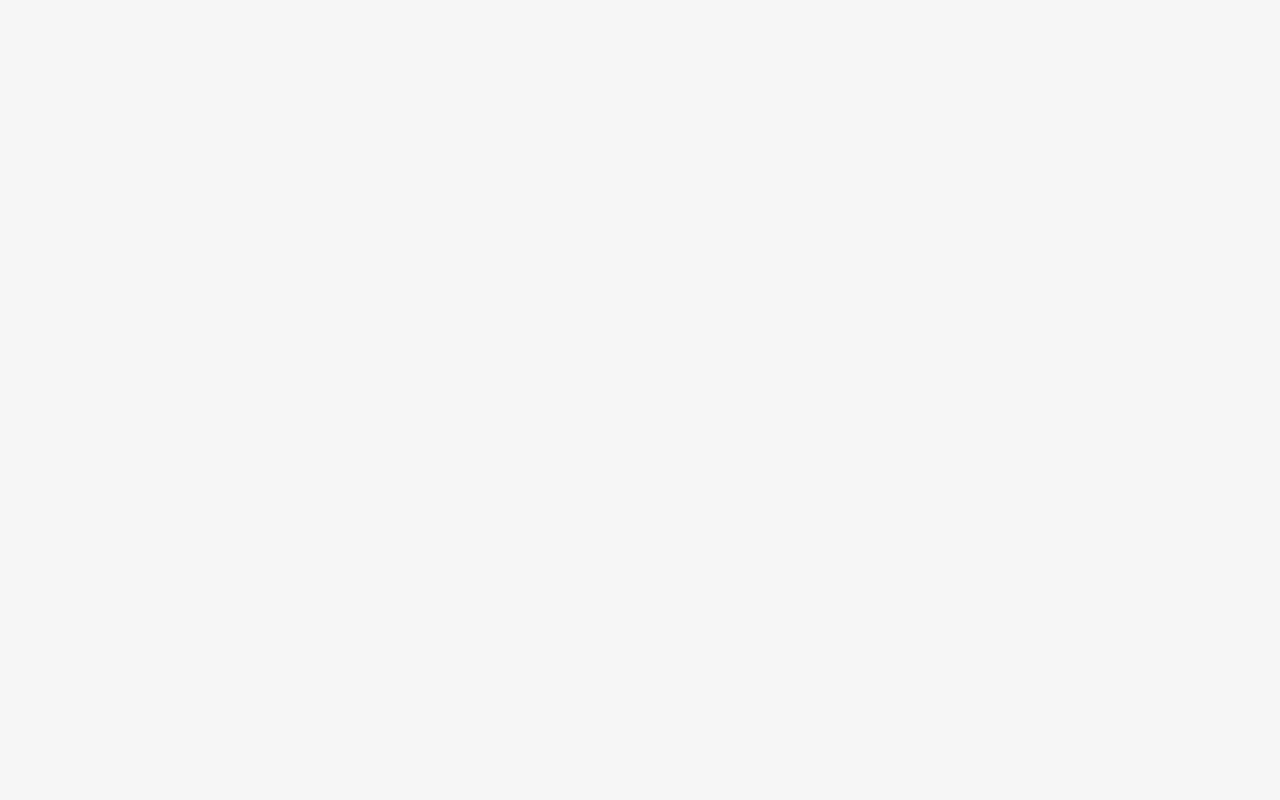
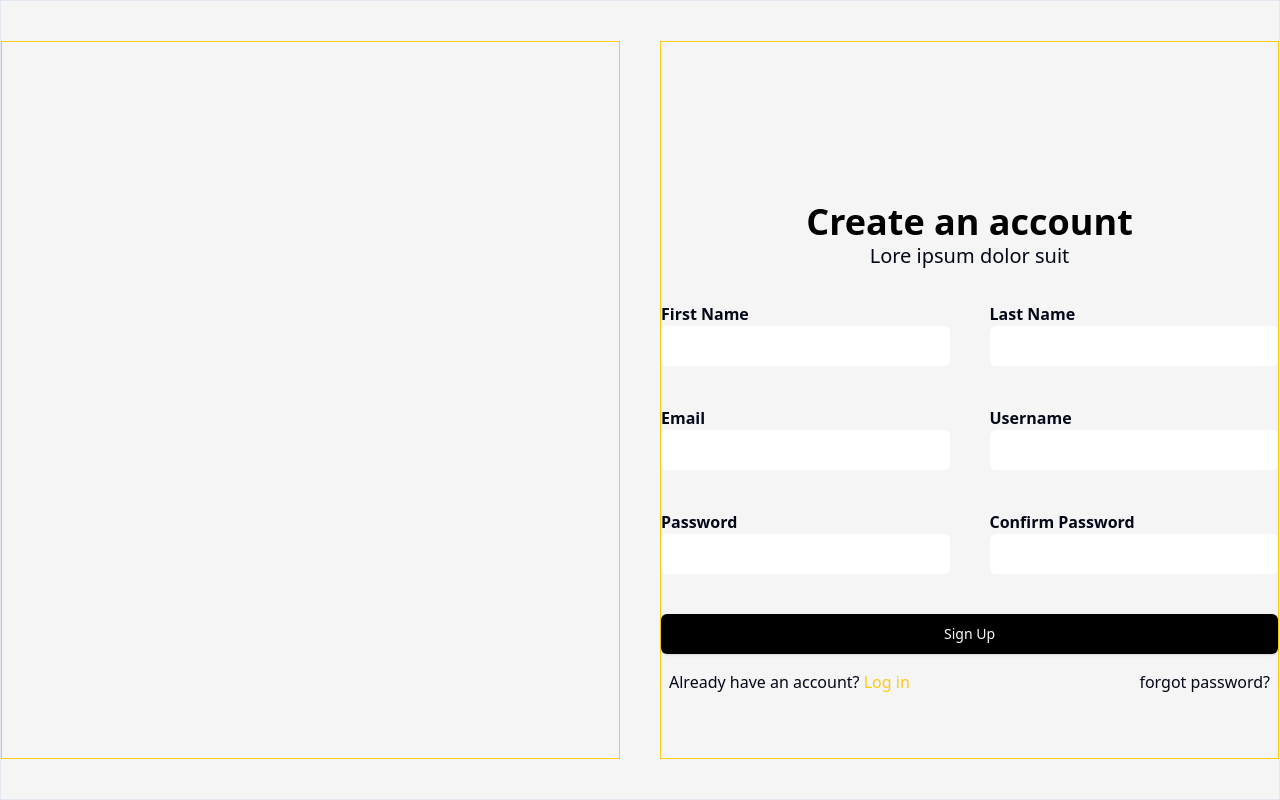
Before and after one commit to obuastella/Reviewblog, a React (Vite) app: page /register in a window 1280 px wide. Before the commit this address had no page. Built offline with nearby package versions, Linux system fonts and the light colour scheme.

Commit message:
wip auth screens

```diff
--- a/src/App.tsx
+++ b/src/App.tsx
@@ -1,6 +1,8 @@
 import { BrowserRouter as Router, Route, Routes } from "react-router-dom";
 import LandingPage from "./pages/LandingPage/LandingPage";
 import Onboarding from "./pages/Onboarding/Onboarding";
+import SignUp from "./pages/Auth/SignUp";
+import Login from "./pages/Auth/Login";
 
 export default function App() {
   return (
@@ -9,6 +11,8 @@ export default function App() {
         <Routes>
           <Route path="/" element={<LandingPage />} />
           <Route path="/get-started" element={<Onboarding />} />
+          <Route path="/register" element={<SignUp />} />
+          <Route path="/login" element={<Login />} />
         </Routes>
       </Router>
     </>
--- /dev/null
+++ b/src/pages/Auth/Login.tsx
@@ -0,0 +1,51 @@
+import { Button } from "@/components/ui/button";
+import { Link } from "react-router-dom";
+
+export default function Login() {
+  return (
+    <div className="w-full flex gap-x-10 justify-center items-center h-screen border">
+      <div className="border border-yellow-400 h-[90%] w-[50%]"></div>
+      <div className=" justify-center items-center  h-[90%] w-[50%]">
+        <section className="mt-40">
+          <h2 className="text-4xl text-black font-semibold text-center">
+            Log into your account
+          </h2>
+          <p className="text-center text-xl">Lore ipsum dolor suit</p>
+          <form className="mt-8" action="#">
+            <div className="mt-10 flex justify-start items-center gap-x-10">
+              <div className="w-full">
+                <label className="font-semibold" htmlFor="">
+                  Email
+                </label>
+                <br />
+                <input className="ps-2 w-[100%] rounded-md py-2" type="emil" />
+              </div>
+            </div>
+            <div className="mt-10 flex justify-start items-center gap-x-10">
+              <div className="w-full">
+                <label className="font-semibold" htmlFor="">
+                  Password
+                </label>
+                <br />
+                <input className="ps-2 w-[100%] rounded-md py-2" type="emil" />
+              </div>
+            </div>
+            <Button className="p-5 mt-10 w-full bg-black">Sign Up</Button>
+            <div className="mt-4 px-2 flex justify-between items-center">
+              <div>
+                <input className="me-1" type="checkbox" name="" id="" />
+                Keep me signed in
+              </div>
+              <Link className="" to="/register">
+                Don't have an account?{" "}
+                <span className="text-yellow-400 hover:underline">
+                  Sign Up now
+                </span>
+              </Link>
+            </div>
+          </form>
+        </section>
+      </div>
+    </div>
+  );
+}
--- /dev/null
+++ b/src/pages/Auth/SignUp.tsx
@@ -0,0 +1,82 @@
+import { Button } from "@/components/ui/button";
+import { Link } from "react-router-dom";
+
+export default function SignUp() {
+  return (
+    <div className="w-full flex gap-x-10 justify-center items-center h-screen border">
+      <div className="border border-yellow-400 h-[90%] w-[50%]"></div>
+      <div className=" justify-center items-center border border-yellow-400 h-[90%] w-[50%]">
+        <section className="mt-40">
+          <h2 className="text-4xl text-black font-semibold text-center">
+            Create an account
+          </h2>
+          <p className="text-center text-xl">Lore ipsum dolor suit</p>
+          <form className="mt-8" action="#">
+            <div className="flex justify-start items-center gap-x-10">
+              <div className="w-[50%]">
+                <label className="font-semibold" htmlFor="">
+                  First Name
+                </label>
+                <br />
+                <input className="ps-2 w-[100%] rounded-md py-2" type="text" />
+              </div>
+              <div className="w-[50%]">
+                <label className="font-semibold" htmlFor="">
+                  Last Name
+                </label>
+                <br />
+                <input className="ps-2 w-[100%] rounded-md py-2" type="text" />
+              </div>
+            </div>
+            <div className="mt-10 flex justify-start items-center gap-x-10">
+              <div className="w-[50%]">
+                <label className="font-semibold" htmlFor="">
+                  Email
+                </label>
+                <br />
+                <input className="ps-2 w-[100%] rounded-md py-2" type="emil" />
+              </div>
+              <div className="w-[50%]">
+                <label className="font-semibold" htmlFor="">
+                  Username
+                </label>
+                <br />
+                <input className="ps-2 w-[100%] rounded-md py-2" type="text" />
+              </div>
+            </div>
+            <div className="mt-10 flex justify-start items-center gap-x-10">
+              <div className="w-[50%]">
+                <label className="font-semibold" htmlFor="">
+                  Password
+                </label>
+                <br />
+                <input className="ps-2 w-[100%] rounded-md py-2" type="emil" />
+              </div>
+              <div className="w-[50%]">
+                <label className="font-semibold" htmlFor="">
+                  Confirm Password
+                </label>
+                <br />
+                <input className="ps-2 w-[100%] rounded-md py-2" type="text" />
+              </div>
+            </div>
+            <Button className="p-5 mt-10 w-full bg-black">Sign Up</Button>
+            <div className="mt-4 px-2 flex justify-between items-center">
+              <div>
+                <Link className="" to="/login">
+                  Already have an account?{" "}
+                  <span className="text-yellow-400 hover:underline">
+                    Log in
+                  </span>
+                </Link>
+              </div>
+              <Link className="hover:underline" to="/forgot-password">
+                forgot password?
+              </Link>
+            </div>
+          </form>
+        </section>
+      </div>
+    </div>
+  );
+}
--- a/src/pages/LandingPage/components/footer.tsx
+++ b/src/pages/LandingPage/components/footer.tsx
@@ -2,7 +2,7 @@ import { Link } from "react-router-dom";
 
 export default function footer() {
   return (
-    <footer className="py-8 bg-black text-white text-center">
+    <footer className="py-8 bg-zinc-900 text-white text-center">
       <p className="text-lg mb-4">Connect with us:</p>
       <div className="space-x-4 mb-6">
         <Link to="#" className="text-gray-400 hover:text-white">
--- a/src/pages/LandingPage/components/hero.tsx
+++ b/src/pages/LandingPage/components/hero.tsx
@@ -2,7 +2,7 @@ import Typewriter from "@/components/Typewriter";
 import { Link } from "react-router-dom";
 export default function Hero() {
   return (
-    <section className="mt-10 w-full text-vlack py-20 px-6 text-center">
+    <section className="mt-10 w-full py-20 px-6 text-center">
       <div className="max-w-3xl mx-auto">
         <h1 className="text-4xl md:text-6xl font-extrabold mb-4">
           Welcome to <span className="text-yellow-300">ReviewBlog</span>
```
